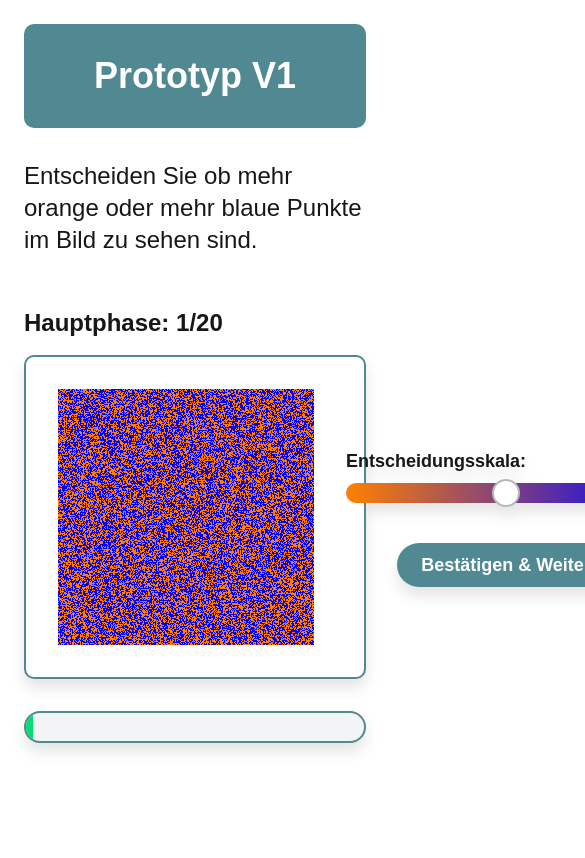
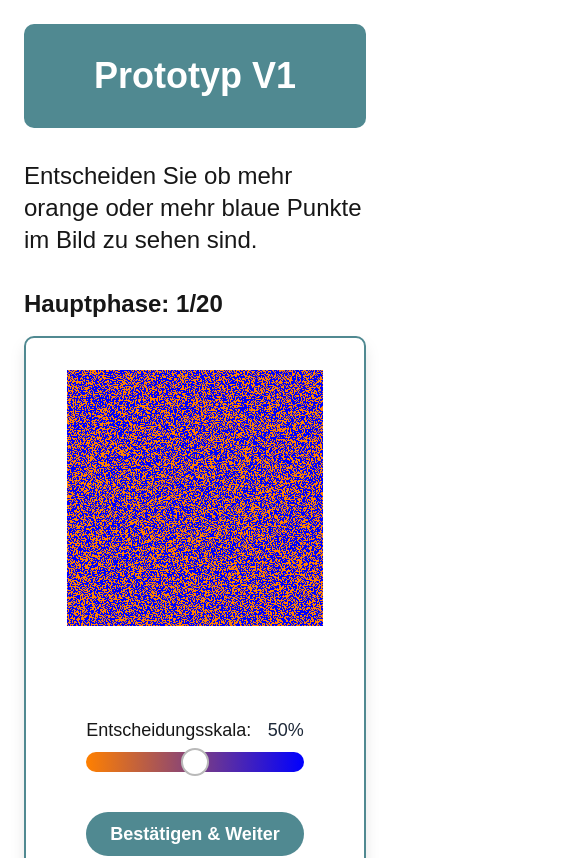
Before and after one commit to L0i0n0a/PsyKi, a Next.js app in the folder multarbeit/: page /prototyp/mainphase in a window 390 px wide. Shown: the top 858 px of the page, 585 px wide, since content can reach past the window. Built offline with nearby package versions, Linux system fonts and the light colour scheme.

Commit message:
fix mobile scaling

```diff
--- a/multarbeit/src/app/prototyp/mainphase/page.tsx
+++ b/multarbeit/src/app/prototyp/mainphase/page.tsx
@@ -54,14 +54,14 @@ const Mainphase = () => {
       <div className='text-2xl flex justify-center'>Entscheiden Sie ob mehr orange oder mehr blaue Punkte im Bild zu sehen sind.</div>
       <div className='min-h-[60vh] max-w-4xl mx-auto h-full flex flex-col items-center justify-center'>
         <h2 className='self-start font-bold text-2xl pb-4'>Hauptphase: {current.header}/20</h2>
-        <div className='items-center h-full w-full sectionBorder justify-around flex drop-shadow-xl rounded-2xl bg-white p-6'>
+        <div className='items-center h-full w-full sectionBorder justify-around flex md:flex-row flex-col drop-shadow-xl rounded-2xl bg-white p-6'>
           <BiColorV2 percentage={current.color} />
           <div className='flex h-[256px] m-4 flex-col items-center justify-center space-y-4'>
             {!showRecom ? (
               <div>
-                <div className='text-lg min-w-xs font-semibold mt-auto text-center mb-4 flex flex-col items-center justify-center w-full'>
-                  <ColorSlider initial={50} value={sliderValue} onChange={(val) => setSliderValue(val)} />
-                </div>
+            <div className='text-lg mt-auto md:min-w-xs text-center mb-4 flex flex-col items-center justify-center w-full'>
+              <ColorSlider initial={50} value={sliderValue} onChange={(val) => setSliderValue(val)} />
+            </div>
                 <div className='flex justify-center mt-auto'>
                   <button className='px-6 py-2 text-white hover:bg-[#004346]! rounded-full transition-all duration-200 ease-in-out text-lg font-semibold cursor-pointer' onClick={handleClick}>
                     Bestätigen & Weiter
@@ -92,7 +92,7 @@ const Mainphase = () => {
             }}></div>
         </div>
         {index > 0 && (index + 1) % 5 === 0 ? (
-          <div className='pt-8 h-4 text-center text-lg text-[#004346]'>
+          <div className='pt-8 md:pb-0 pb-20 h-4 text-center text-lg text-[#004346]'>
             <div className='flex items-center justify-center space-x-1'>
               <div className='font-bold'>Hinweis: </div>
               <div> Bisher lagen Sie zu 80% richtig.</div>
@@ -100,7 +100,7 @@ const Mainphase = () => {
             <div className='text-sm text-gray-500'>Platzhalter Prozentzahl im Prototyp V1 noch nicht integriert</div>
           </div>
         ) : (
-          <div className='pt-8 h-4'></div>
+          <div className='pt-8 md:pb-0 pb-20 h-4'></div>
         )}
       </div>
     </div>
--- a/multarbeit/src/app/prototyp/testphase/page.tsx
+++ b/multarbeit/src/app/prototyp/testphase/page.tsx
@@ -59,7 +59,7 @@ const Testphase = () => {
       <div className='text-2xl flex justify-center'>Entscheiden Sie ob mehr orange oder mehr blaue Punkte im Bild zu sehen sind.</div>
       <div className='min-h-[60vh] max-w-4xl mx-auto h-full flex flex-col items-center justify-center'>
         <h2 className='self-start font-bold text-2xl pb-4'>Testphase: {current.header}/20</h2>
-        <div className='items-center h-full w-full sectionBorder justify-around flex drop-shadow-xl rounded-2xl bg-white p-6'>
+        <div className='items-center h-full w-full sectionBorder justify-around flex  md:flex-row flex-col drop-shadow-xl rounded-2xl bg-white p-6'>
           <BiColorV2 percentage={current.color} />
           <div className='flex h-[256px] m-4 flex-col items-center justify-center space-y-4'>
             <div className='text-lg mt-auto text-center mb-4 flex flex-col items-center justify-center w-full'>
@@ -80,7 +80,7 @@ const Testphase = () => {
             }}></div>
         </div>
         {index > 0 && (index + 1) % 5 === 0 ? (
-          <div className='pt-8 h-4 text-center text-lg text-[#004346]'>
+          <div className='pt-8 md:pb-0 pb-20 h-4 text-center md:text-lg text-md text-[#004346]'>
             <div className='flex items-center justify-center space-x-1'>
               <div className='font-bold'>Hinweis: </div>
               <div> Bisher lagen Sie zu 80% richtig.</div>
@@ -88,7 +88,7 @@ const Testphase = () => {
             <div className='text-sm text-gray-500'>Platzhalter Prozentzahl im Prototyp V1 noch nicht integriert</div>
           </div>
         ) : (
-          <div className='pt-8 h-4'></div>
+          <div className='pt-8 md:pb-0 pb-20 h-4'></div>
         )}
       </div>
     </div>
```
